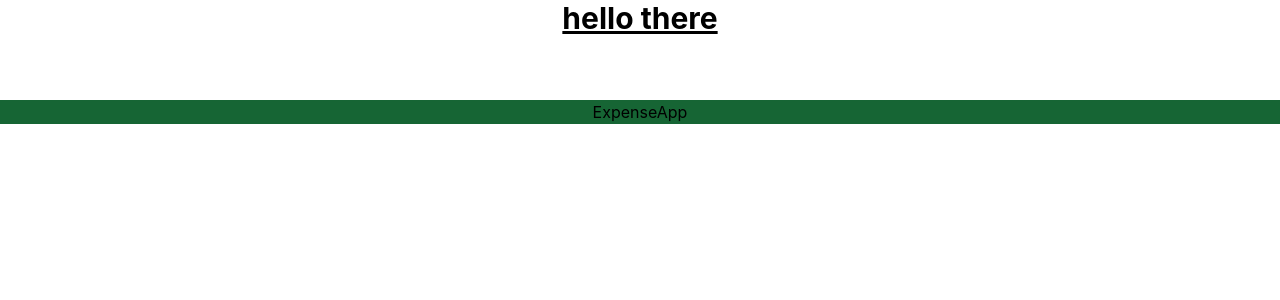
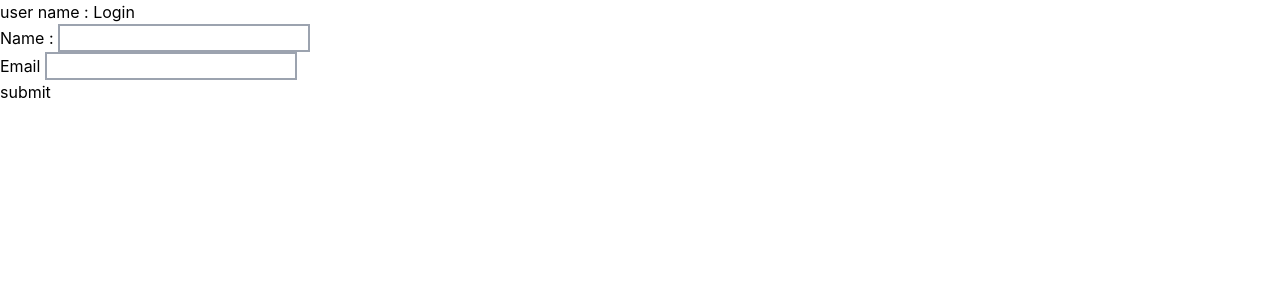
Before and after one commit to alireza921/ExpenseTracker, a React (Create React App) app: page /login in a window 1280 px wide. Shown: the top 300 px of the page. Built offline with nearby package versions, Linux system fonts and the light colour scheme.

Commit message:
add Context-pages-loginPage

```diff
--- a/package.json
+++ b/package.json
@@ -8,6 +8,8 @@
     "@testing-library/user-event": "^13.5.0",
     "react": "^18.1.0",
     "react-dom": "^18.1.0",
+    "react-icons": "^4.4.0",
+    "react-router-dom": "^6.3.0",
     "react-scripts": "5.0.1",
     "web-vitals": "^2.1.4"
   },
--- a/src/App.js
+++ b/src/App.js
@@ -1,12 +1,45 @@
 import "./App.css";
-import ExpenseApp from "../src/Component/ExpenseApp/ExpenseAppCmp";
+import ExpenseApp from "../src/Components/ExpenseApp/ExpenseAppCmp";
+import { BrowserRouter, Route, Routes } from "react-router-dom";
+import Layout from "./layout/layout";
+import HomePage from "./pages/home/homePage";
+import AddNewTransAction from "./pages/cadd New TransAction/addNewTransAction";
+import TransAction from "./pages/transAction/transAction";
+import LoginPage from "./pages/loginPage/loginPage";
+import AuthContextProvider, {
+  useAuth,
+} from "./context/auth/auhContextProvider";
 
 function App() {
+  const auth = useAuth();
+
+  // if (!auth) {
+  //   return (
+  //     <AuthContextProvider>
+  //       <BrowserRouter>
+  //         <Layout>
+  //           <Routes>
+  //             <Route path='/login' element={<LoginPage />} />
+  //           </Routes>
+  //         </Layout>
+  //       </BrowserRouter>
+  //     </AuthContextProvider>
+  //   );
+  // }
+
   return (
-    <div className='App'>
-      <div className="underline text-3xl font-bold " > hello there </div>
-      <ExpenseApp />
-    </div>
+    <AuthContextProvider>
+      <BrowserRouter>
+        <Layout>
+          <Routes>
+            <Route path='/' element={<HomePage />} />
+            <Route path='/add-transaction' element={<AddNewTransAction />} />
+            <Route path='/transaction' element={<TransAction />} />
+            <Route path='/login' element={<LoginPage />} />
+          </Routes>
+        </Layout>
+      </BrowserRouter>
+    </AuthContextProvider>
   );
 }
 
--- a/src/Component/ExpenseApp/ExpenseAppCmp.js
+++ /dev/null
@@ -1,9 +0,0 @@
-const ExpenseApp = () => {
-    return (
-        <section className=" bg-green-800 cursor-wait mt-8 md:mt-16 ">
-            ExpenseApp
-        </section>
-     );
-}
-
-export default ExpenseApp;
--- /dev/null
+++ b/src/Components/ExpenseApp/ExpenseAppCmp.js
@@ -0,0 +1,15 @@
+const ExpenseApp = () => {
+  return (
+    <section>
+      <header>this is header of expense trackere App</header>
+      <main>
+        <section> balance</section>
+        <section> income & expense</section>
+        <section> input ha !</section>
+      </main>
+      <footer>this is place for footer of project</footer>
+    </section>
+  );
+};
+
+export default ExpenseApp;
--- /dev/null
+++ b/src/Components/navigation/navigation.js
@@ -0,0 +1,14 @@
+import { useAuth } from "../../context/auth/auhContextProvider";
+import { Link } from "react-router-dom";
+
+const Navigation = () => {
+  const auth = useAuth();
+  return (
+    <header>
+      user name : {auth.name}
+      <Link to='login'>Login</Link>
+    </header>
+  );
+};
+
+export default Navigation;
--- /dev/null
+++ b/src/context/auth/auhContextProvider.js
@@ -0,0 +1,21 @@
+import { createContext, useContext, useState } from "react";
+
+const AuthContext = createContext();
+const AuthContextDispatcher = createContext();
+
+const AuthContextProvider = ({ children }) => {
+  const [auth, dispatch] = useState(false);
+
+  return (
+    <AuthContext.Provider value={auth}>
+      <AuthContextDispatcher.Provider value={dispatch}>
+        {children}
+      </AuthContextDispatcher.Provider>
+    </AuthContext.Provider>
+  );
+};
+
+export default AuthContextProvider;
+
+export const useAuth = () => useContext(AuthContext);
+export const useAuthAction = () => useContext(AuthContextDispatcher);
--- /dev/null
+++ b/src/layout/layout.js
@@ -0,0 +1,12 @@
+import Navigation from "../Components/navigation/navigation";
+
+const Layout = ({ children }) => {
+  return (
+    <section>
+      <Navigation />
+      {children}
+    </section>
+  );
+};
+
+export default Layout;
--- /dev/null
+++ b/src/pages/cadd New TransAction/addNewTransAction.js
@@ -0,0 +1,9 @@
+const AddNewTransAction = () => {
+    return (
+        <div>
+            create trans action
+        </div>
+     );
+}
+
+export default AddNewTransAction;
--- /dev/null
+++ b/src/pages/home/homePage.js
@@ -0,0 +1,5 @@
+const HomePage = () => {
+  return <div>Home Page</div>;
+};
+
+export default HomePage;
--- /dev/null
+++ b/src/pages/loginPage/loginPage.js
@@ -0,0 +1,51 @@
+import { useState } from "react";
+import { useAuth, useAuthAction } from "../../context/auth/auhContextProvider";
+
+const LoginPage = () => {
+  const auth = useAuth();
+  const setAuth = useAuthAction();
+  const [login, setLogin] = useState({
+    name: "",
+    email: "",
+  });
+  const changeHandler = (e) => {
+    console.log(e.target.value);
+    setLogin({ ...login, [e.target.name]: e.target.value });
+  };
+
+  const submitFormHandler = (e) => {
+    e.preventDefault();
+    setAuth(login);
+    console.log(auth);
+    setLogin({
+      name : "" , email: ""
+    })
+  };
+  return (
+    <form onSubmit={submitFormHandler}>
+      <div>
+        <label> Name : </label>
+        <input
+          type='text'
+          onChange={changeHandler}
+          value={login.name}
+          name='name'
+          className='border-2 border-gray-400'
+        />
+      </div>
+      <div>
+        <label> Email </label>
+        <input
+          type='email'
+          onChange={changeHandler}
+          value={login.email}
+          name='email'
+          className='border-2 border-gray-400'
+        />
+      </div>
+      <button> submit </button>
+    </form>
+  );
+};
+
+export default LoginPage;
--- /dev/null
+++ b/src/pages/transAction/transAction.js
@@ -0,0 +1,9 @@
+const TransAction = () => {
+    return (
+        <div>
+            Trans Action = this is the One of trtans Action
+        </div>
+    );
+}
+
+export default TransAction;
```
Also changed, not shown: 1 other file (tests, documents, lock files or other folders).
